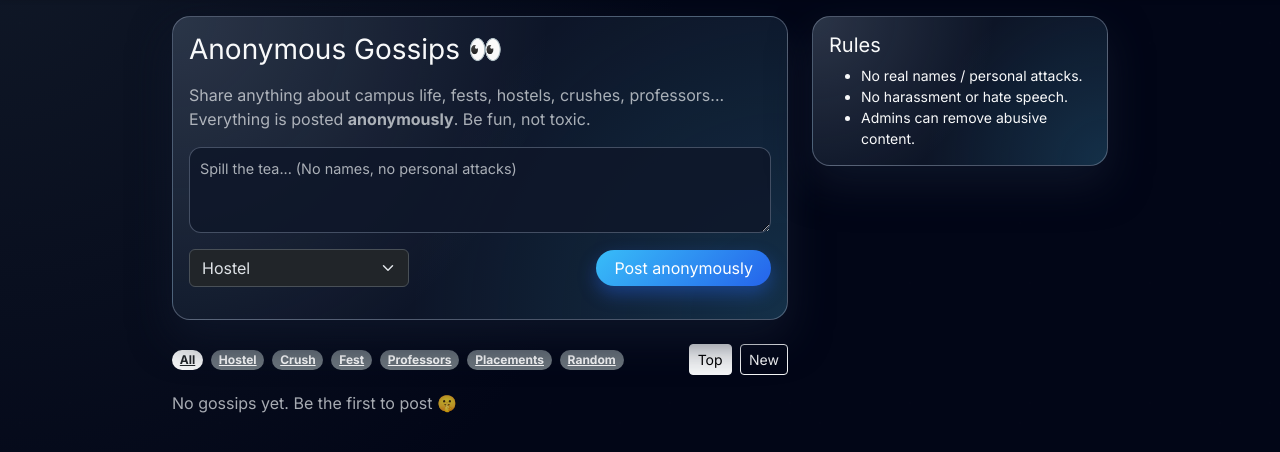
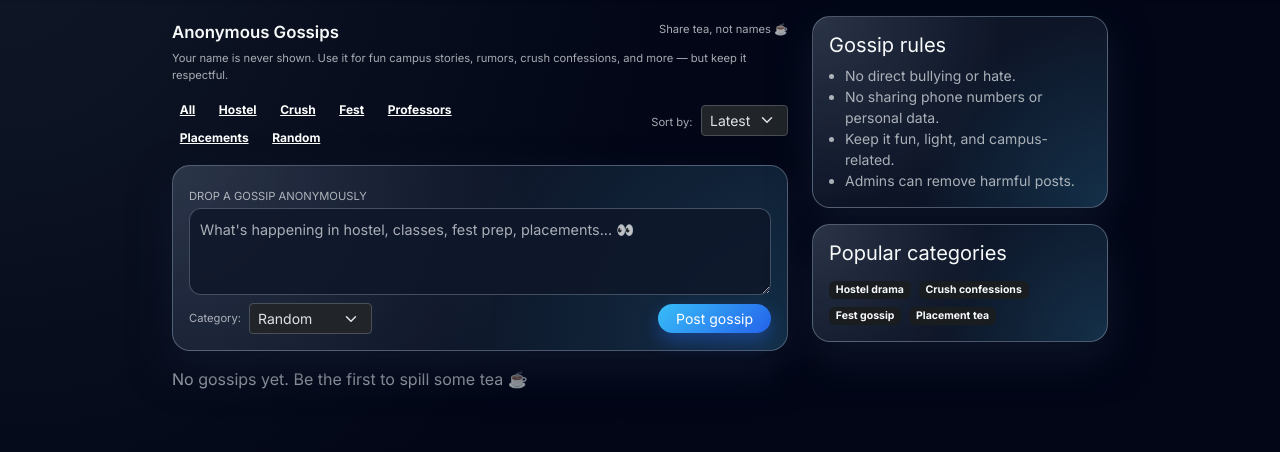
Before and after one commit to namanjasoria41/campusconnect, a Flask app: page /gossip/ in a window 1280 px wide. Shown: the part 57-509 px from the top of the page. Run offline with Flask 3, Linux system fonts and the light colour scheme; a user stored in the database is signed in; tables that the repository leaves empty hold one stand-in row (values such as "Sample post").

Commit message:
Update feed.html

```diff
--- a/app/templates/gossip/feed.html
+++ b/app/templates/gossip/feed.html
@@ -1,166 +1,190 @@
 {% extends "base.html" %}
-{% block title %}Anonymous Gossip - CampusConnect{% endblock %}
+{% block title %}Gossips - CampusConnect{% endblock %}
 {% block content %}
 
 <div class="row">
 
-  <!-- MAIN CONTENT (LEFT SIDE) -->
+  <!-- LEFT: Create + Gossips -->
   <div class="col-lg-8">
 
-    <!-- POST GOSSIP BOX -->
-    <div class="glass-card mb-4">
-      <h3 class="mb-3">Anonymous Gossips 👀</h3>
-      <p class="text-muted mb-3">
-        Share anything about campus life, fests, hostels, crushes, professors...
-        <br>Everything is posted <strong>anonymously</strong>. Be fun, not toxic.
-      </p>
+    <!-- HEADING + SUBTEXT -->
+    <div class="d-flex justify-content-between align-items-center mb-2">
+      <h4 class="feed-heading mb-0">Anonymous Gossips</h4>
+      <span class="tiny text-muted d-none d-sm-inline">
+        Share tea, not names ☕
+      </span>
+    </div>
+    <p class="text-muted tiny mb-3">
+      Your name is never shown. Use it for fun campus stories, rumors, crush confessions, and more — but keep it respectful.
+    </p>
 
+    <!-- FILTER BAR -->
+    <form method="get" class="row g-2 align-items-center mb-3 gossip-filter-row">
+      <div class="col-12 col-md-7">
+        <div class="d-flex flex-wrap gap-2">
+          {% set cf = category_filter or 'all' %}
+          <a href="{{ url_for('gossip.feed') }}"
+             class="badge rounded-pill gossip-chip {% if cf == 'all' %}active{% endif %}">
+            All
+          </a>
+          <a href="{{ url_for('gossip.feed', category='hostel') }}"
+             class="badge rounded-pill gossip-chip {% if cf == 'hostel' %}active{% endif %}">
+            Hostel
+          </a>
+          <a href="{{ url_for('gossip.feed', category='crush') }}"
+             class="badge rounded-pill gossip-chip {% if cf == 'crush' %}active{% endif %}">
+            Crush
+          </a>
+          <a href="{{ url_for('gossip.feed', category='fest') }}"
+             class="badge rounded-pill gossip-chip {% if cf == 'fest' %}active{% endif %}">
+            Fest
+          </a>
+          <a href="{{ url_for('gossip.feed', category='professors') }}"
+             class="badge rounded-pill gossip-chip {% if cf == 'professors' %}active{% endif %}">
+            Professors
+          </a>
+          <a href="{{ url_for('gossip.feed', category='placements') }}"
+             class="badge rounded-pill gossip-chip {% if cf == 'placements' %}active{% endif %}">
+            Placements
+          </a>
+          <a href="{{ url_for('gossip.feed', category='random') }}"
+             class="badge rounded-pill gossip-chip {% if cf == 'random' %}active{% endif %}">
+            Random
+          </a>
+        </div>
+      </div>
+
+      <div class="col-12 col-md-5 mt-2 mt-md-0 text-md-end">
+        <label class="tiny text-muted me-1">Sort by:</label>
+        {% set sb = sort_by or 'latest' %}
+        <select name="sort" class="form-select form-select-sm d-inline-block w-auto"
+                onchange="this.form.submit()">
+          <option value="latest" {% if sb == 'latest' %}selected{% endif %}>Latest</option>
+          <option value="top" {% if sb == 'top' %}selected{% endif %}>Top</option>
+          <option value="hot" {% if sb == 'hot' %}selected{% endif %}>Hot</option>
+        </select>
+        {# preserve category in query #}
+        {% if cf and cf != 'all' %}
+          <input type="hidden" name="category" value="{{ cf }}">
+        {% endif %}
+      </div>
+    </form>
+
+    <!-- NEW GOSSIP FORM -->
+    <div class="glass-card mb-3">
       <form method="post">
-        <div class="mb-3">
-          <textarea class="form-control" name="text" rows="3"
-                    placeholder="Spill the tea... (No names, no personal attacks)"></textarea>
-        </div>
+        <label class="form-label tiny text-uppercase text-muted mb-1">
+          Drop a gossip anonymously
+        </label>
 
-        <div class="mb-3 d-flex gap-2 align-items-center">
-          <select class="form-select" name="category" style="max-width: 220px;">
-            {% for cat in categories %}
-              <option value="{{ cat }}">{{ cat|capitalize }}</option>
-            {% endfor %}
-          </select>
+        <textarea
+          class="form-control"
+          name="text"
+          rows="3"
+          placeholder="What's happening in hostel, classes, fest prep, placements... 👀"
+          required
+        ></textarea>
 
-          <button class="btn btn-primary ms-auto">Post anonymously</button>
+        <div class="d-flex flex-wrap align-items-center justify-content-between mt-2 gap-2">
+          <div class="d-flex align-items-center gap-2">
+            <label class="tiny text-muted mb-0">Category:</label>
+            <select class="form-select form-select-sm" name="category">
+              <option value="random">Random</option>
+              <option value="hostel">Hostel</option>
+              <option value="crush">Crush</option>
+              <option value="fest">Fest</option>
+              <option value="professors">Professors</option>
+              <option value="placements">Placements</option>
+            </select>
+          </div>
+
+          <button class="btn btn-primary btn-sm">
+            Post gossip
+          </button>
         </div>
       </form>
     </div>
 
-    <!-- FILTER BAR -->
-    <div class="d-flex justify-content-between align-items-center mb-3">
-
-      <!-- Category filter -->
-      <div class="d-flex gap-2 flex-wrap">
-        <a href="{{ url_for('gossip.feed', category='all', sort=current_sort) }}"
-           class="badge rounded-pill
-                  {% if current_category=='all' %}bg-light text-dark{% else %}bg-secondary{% endif %}">
-          All
-        </a>
-
-        {% for cat in categories %}
-          <a href="{{ url_for('gossip.feed', category=cat, sort=current_sort) }}"
-             class="badge rounded-pill
-                    {% if current_category==cat %}bg-light text-dark{% else %}bg-secondary{% endif %}">
-            {{ cat|capitalize }}
-          </a>
-        {% endfor %}
-      </div>
-
-      <!-- Sorting buttons -->
-      <div>
-        <a href="{{ url_for('gossip.feed', category=current_category, sort='top') }}"
-           class="btn btn-sm
-                  {% if current_sort=='top' %}btn-light{% else %}btn-outline-light{% endif %} me-1">
-          Top
-        </a>
-
-        <a href="{{ url_for('gossip.feed', category=current_category, sort='new') }}"
-           class="btn btn-sm
-                  {% if current_sort=='new' %}btn-light{% else %}btn-outline-light{% endif %}">
-          New
-        </a>
-      </div>
-
-    </div>
-
     <!-- GOSSIP LIST -->
     {% if gossips %}
-      {% for g in gossips %}
-        <div class="card glass-card mb-3">
-          <div class="card-body">
+      {% for gossip in gossips %}
+      <div class="card glass-card mb-3 gossip-card">
+        <div class="card-body">
 
-            <!-- HEADER -->
-            <div class="d-flex justify-content-between mb-2">
-              <div>
-                <strong>Anon</strong>
-                <small class="text-muted ms-2">{{ g.category|capitalize }}</small>
-              </div>
-
-              <small class="text-muted">
-                {{ g.created_at.strftime('%d %b %Y %H:%M') }}
-              </small>
+          <!-- Header: category + time -->
+          <div class="d-flex justify-content-between align-items-center mb-1">
+            <div class="d-flex align-items-center gap-2">
+              <span class="badge rounded-pill gossip-category-pill">
+                {{ gossip.category|capitalize if gossip.category else "Random" }}
+              </span>
+              <span class="tiny text-muted">Anonymous</span>
             </div>
 
-            <!-- GOSSIP TEXT -->
-            <p class="mb-3">{{ g.text }}</p>
+            {% if gossip.created_at %}
+              <small class="text-muted tiny">
+                {{ gossip.created_at.strftime('%d %b %Y %H:%M') }}
+              </small>
+            {% endif %}
+          </div>
 
-            <!-- VOTE + VIEW BUTTON -->
-            <div class="d-flex justify-content-between align-items-center">
+          <!-- Text -->
+          <p class="mb-2 gossip-text">
+            {{ gossip.text }}
+          </p>
 
-              <!-- Voting buttons -->
-              <div class="d-flex align-items-center gap-2">
-                <button class="btn btn-sm btn-outline-light gossip-vote-btn"
-                        data-id="{{ g.id }}" data-action="up">▲</button>
-
-                <span id="gossip-score-{{ g.id }}">
-                  {{ g.upvotes - g.downvotes }}
-                </span>
-
-                <button class="btn btn-sm btn-outline-light gossip-vote-btn"
-                        data-id="{{ g.id }}" data-action="down">▼</button>
+          <!-- Footer: counts / actions -->
+          <div class="d-flex justify-content-between align-items-center tiny text-muted mt-1">
+            <div class="d-flex align-items-center gap-3">
+              <div class="d-flex align-items-center gap-1">
+                <i class="bi bi-arrow-up-circle"></i>
+                <span>{{ gossip.score if gossip.score is defined else (gossip.votes|length if gossip.votes is defined else 0) }}</span>
               </div>
-
-              <!-- View full post -->
-              <a href="{{ url_for('gossip.detail', gossip_id=g.id) }}"
-                 class="btn btn-sm btn-outline-info">
-                View & Comment
-              </a>
-
+              <div class="d-flex align-items-center gap-1">
+                <i class="bi bi-chat-dots"></i>
+                <span>{{ gossip.comments|length if gossip.comments is defined else 0 }} comments</span>
+              </div>
             </div>
 
+            {# If you later add a detail page, link it here #}
+            {# <a href="{{ url_for('gossip.detail', gossip_id=gossip.id) }}" class="tiny text-info text-decoration-none">
+                 View thread
+               </a> #}
           </div>
+
         </div>
+      </div>
       {% endfor %}
     {% else %}
-      <p class="text-muted">No gossips yet. Be the first to post 🤫</p>
+      <p class="text-muted mt-3">No gossips yet. Be the first to spill some tea ☕</p>
     {% endif %}
 
   </div>
 
-  <!-- SIDEBAR (RIGHT SIDE) -->
-  <div class="col-lg-4">
+  <!-- RIGHT: Rules / Tips -->
+  <div class="col-lg-4 mt-4 mt-lg-0">
+
+    <div class="glass-card mb-3">
+      <h5 class="mb-2">Gossip rules</h5>
+      <ul class="small text-muted mb-0 ps-3">
+        <li>No direct bullying or hate.</li>
+        <li>No sharing phone numbers or personal data.</li>
+        <li>Keep it fun, light, and campus-related.</li>
+        <li>Admins can remove harmful posts.</li>
+      </ul>
+    </div>
 
     <div class="glass-card">
-      <h5 class="mb-2">Rules</h5>
-      <ul class="small mb-0">
-        <li>No real names / personal attacks.</li>
-        <li>No harassment or hate speech.</li>
-        <li>Admins can remove abusive content.</li>
-      </ul>
+      <h5 class="mb-3">Popular categories</h5>
+      <div class="d-flex flex-wrap gap-2 small">
+        <span class="badge bg-dark-subtle text-light">Hostel drama</span>
+        <span class="badge bg-dark-subtle text-light">Crush confessions</span>
+        <span class="badge bg-dark-subtle text-light">Fest gossip</span>
+        <span class="badge bg-dark-subtle text-light">Placement tea</span>
+      </div>
     </div>
 
   </div>
 
 </div>
 
-<!-- VOTING SCRIPT -->
-<script>
-document.querySelectorAll(".gossip-vote-btn").forEach(btn => {
-  btn.addEventListener("click", function() {
-    const id = this.dataset.id;
-    const action = this.dataset.action;
-
-    fetch(`/gossip/vote/${id}`, {
-      method: "POST",
-      headers: { "Content-Type": "application/x-www-form-urlencoded" },
-      body: `action=${action}`
-    })
-    .then(res => res.json())
-    .then(data => {
-      if (data.ok) {
-        document.getElementById(`gossip-score-${id}`).innerText = data.score;
-      }
-    })
-    .catch(console.error);
-  });
-});
-</script>
-
 {% endblock %}
```
